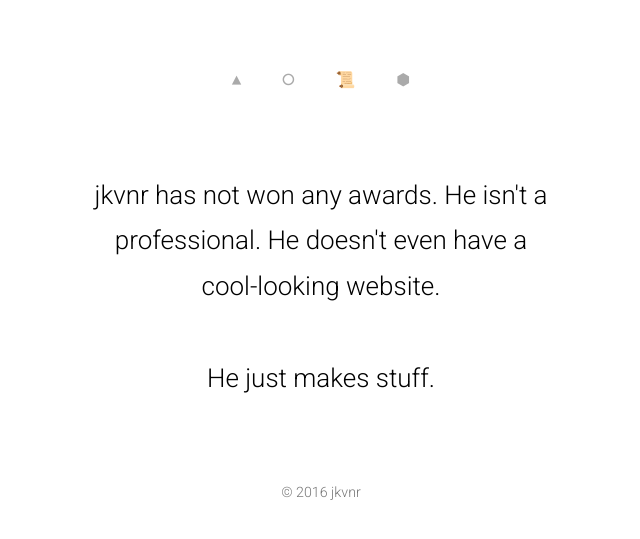
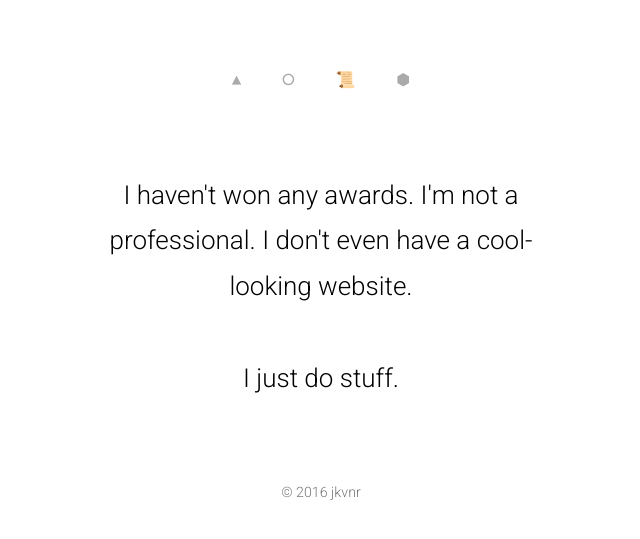
Before and after one commit to theupshift/theupshift.github.io-wiki, a Jekyll site: the page built from index.html, in a window 1280 px wide. Shown: the top 539 px of the page, without its empty margins (319-959 px from the left). Built offline with Jekyll 4.4.1, drawn with Linux system fonts in a browser that asks for light colours.

Commit message:
update index.html

```diff
--- a/index.html
+++ b/index.html
@@ -3,6 +3,6 @@ layout: default
 title: jkvnr
 ---
 <div class="content">
-<h3>jkvnr has not won any awards. He isn't a professional. He doesn't even have a cool-looking website.</h3>
-<h3>He just makes stuff.</h3>
+<h3>I haven't won any awards. I'm not a professional. I don't even have a cool-looking website.</h3>
+<h3>I just do stuff.</h3>
 </div>
```
